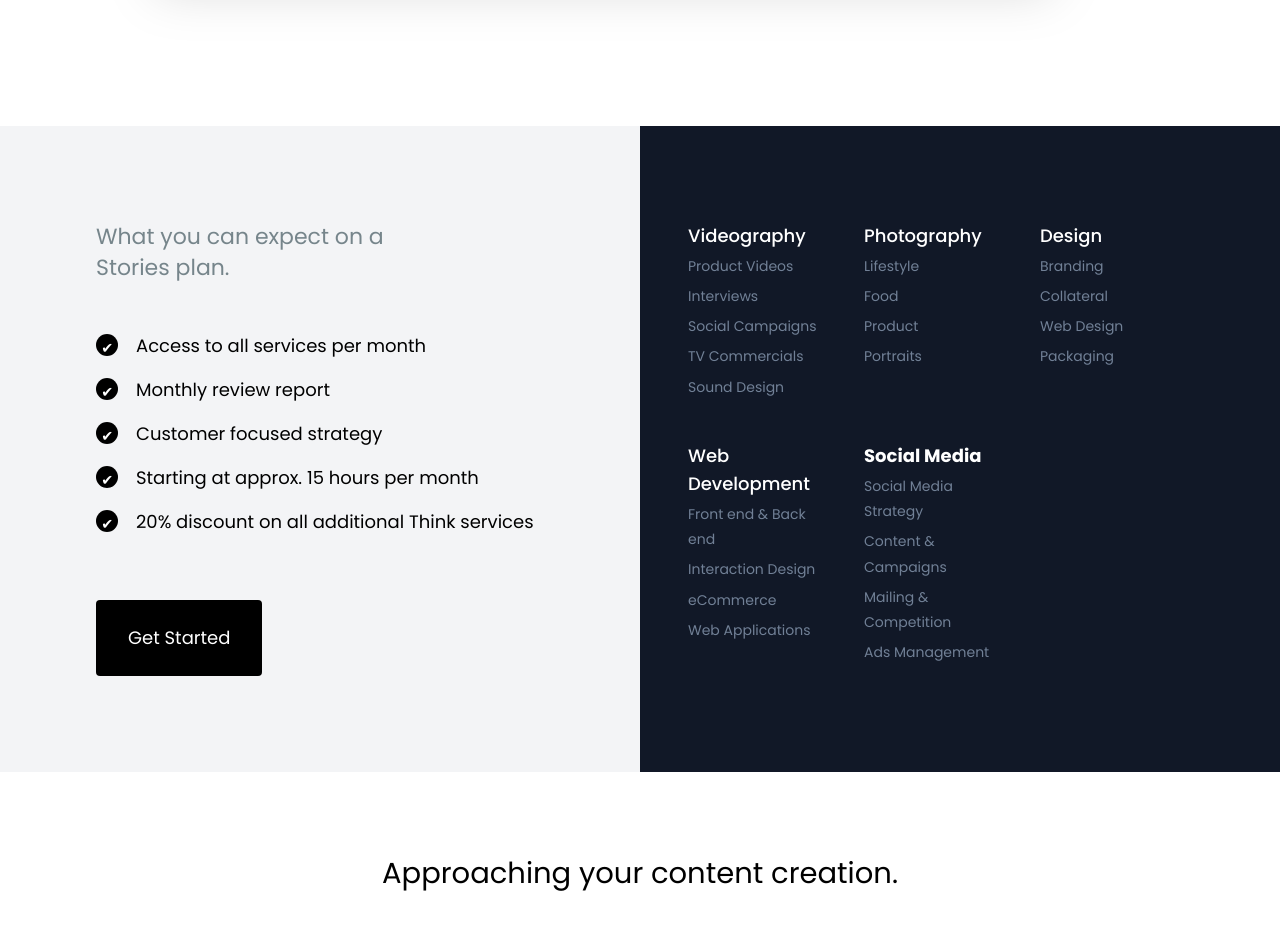
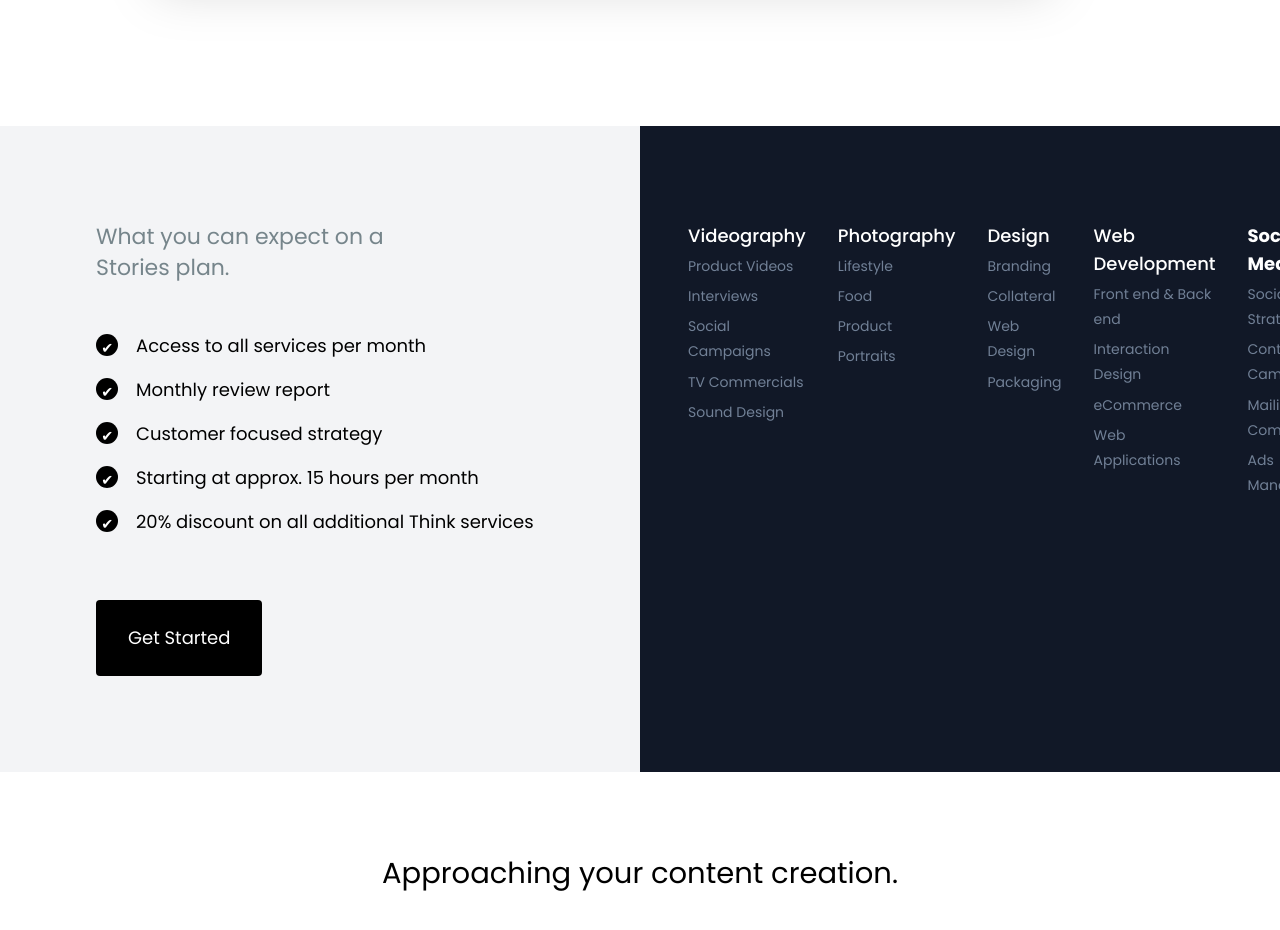
Before and after one commit to ronyfr3/Markosis-nextjs, a Next.js app: page / in a window 1280 px wide. Shown: the part 1800-2730 px from the top of the page. Built offline with nearby package versions, Linux system fonts and the light colour scheme.

Commit message:
grid update in threePhase

```diff
--- a/components/home/ThreePhase.js
+++ b/components/home/ThreePhase.js
@@ -45,7 +45,7 @@ const ThreePhase = () => {
           </a>
         </div>
       </div>
-      <div className=" bg-gray-900  md:mt-0 w-full lg:w-1/2 grid grid-cols-2 sm:grid-cols-3 md:grid-cols-6 lg:grid-cols-3 gap-8 serviceSection px-4 py-16  md:py-24 flex sm:pl-6 lg:pl-8 xl:pl-12 xxl:pl-20 sm:pr-12 lg:pr-16 xl:pr-24 xxl:pr-40">
+      <div className=" bg-gray-900  md:mt-0 w-full lg:w-1/2 grid-cols-2 sm:grid-cols-3 md:grid-cols-5 lg:grid-cols-4 gap-8 serviceSection px-4 py-16  md:py-24 flex sm:pl-6 lg:pl-8 xl:pl-12 xxl:pl-20 sm:pr-12 lg:pr-16 xl:pr-24 xxl:pr-40">
         <div className="text-white">
           <h5 className="font-[500] text-lg mb-1 ">Videography</h5>
           <p className="text-[#718096] mb-[5px] text-[14px] font-[400] leading-[1.8] mt-0 ">
```
